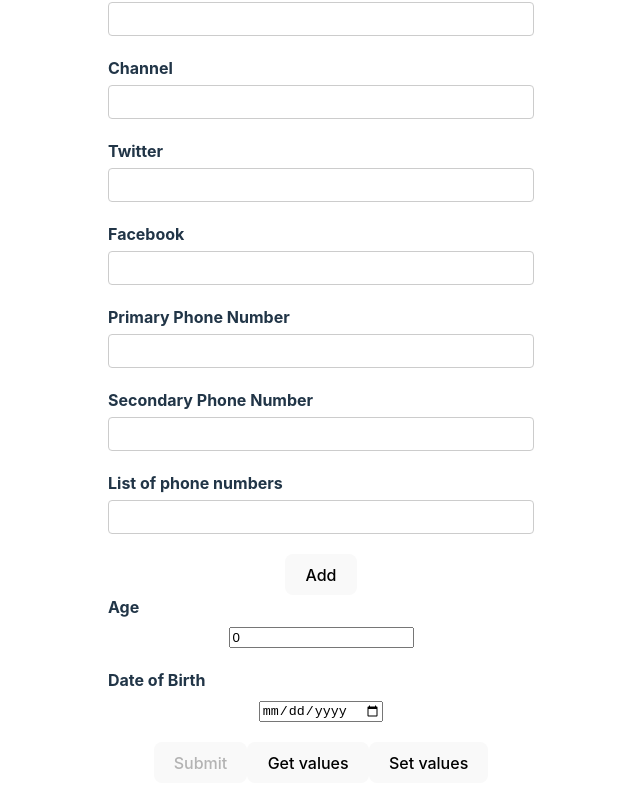
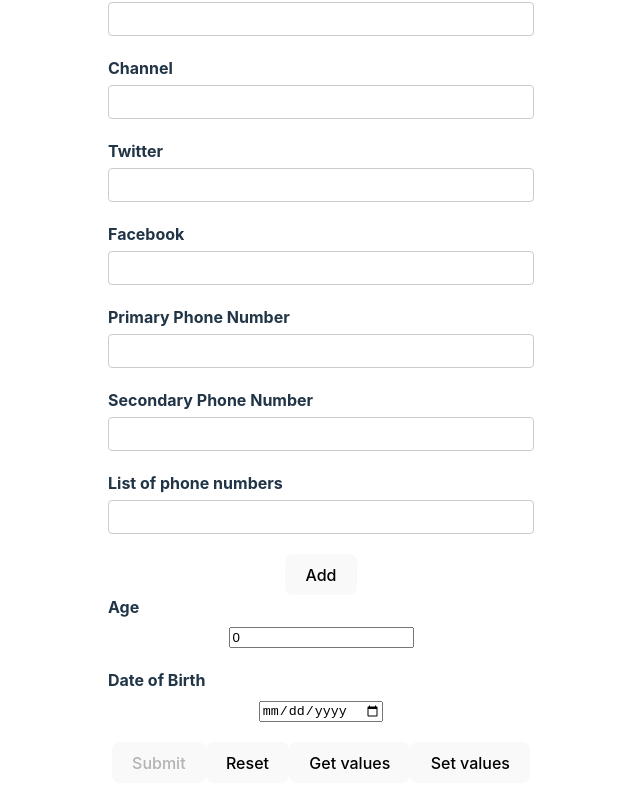
Before and after one commit to nipunagarwal4235/rhf, a React (Vite) app: page / in a window 1280 px wide. Shown: the part 267-1074 px from the top of the page, without its empty margins (319-959 px from the left). Built offline with nearby package versions, Linux system fonts and the light colour scheme.

Commit message:
reset form

```diff
--- a/src/components/YoutubeForm.tsx
+++ b/src/components/YoutubeForm.tsx
@@ -42,6 +42,7 @@
     watch,
     getValues,
     setValue,
+    reset,
   } = form;
 
   const {
@@ -92,12 +93,18 @@
     });
   };
 
+  // useEffect(() => {
+  //   const subscription = watch((value) => {
+  //     console.log(value);
+  //   });
+  //   return () => subscription.unsubscribe();
+  // }, [watch]);
+
   useEffect(() => {
-    const subscription = watch((value) => {
-      console.log(value);
-    });
-    return () => subscription.unsubscribe();
-  }, [watch]);
+    if (isSubmitSuccessful) {
+      reset();
+    }
+  }, [isSubmitSuccessful, reset]);
 
   return (
     <div>
@@ -250,6 +257,10 @@
         </div>
 
         <button disabled={!isDirty || !isValid}>Submit</button>
+        <button type="button" onClick={() => reset()}>
+          {" "}
+          Reset
+        </button>
         <button type="button" onClick={handleGetValues}>
           Get values
         </button>
```
